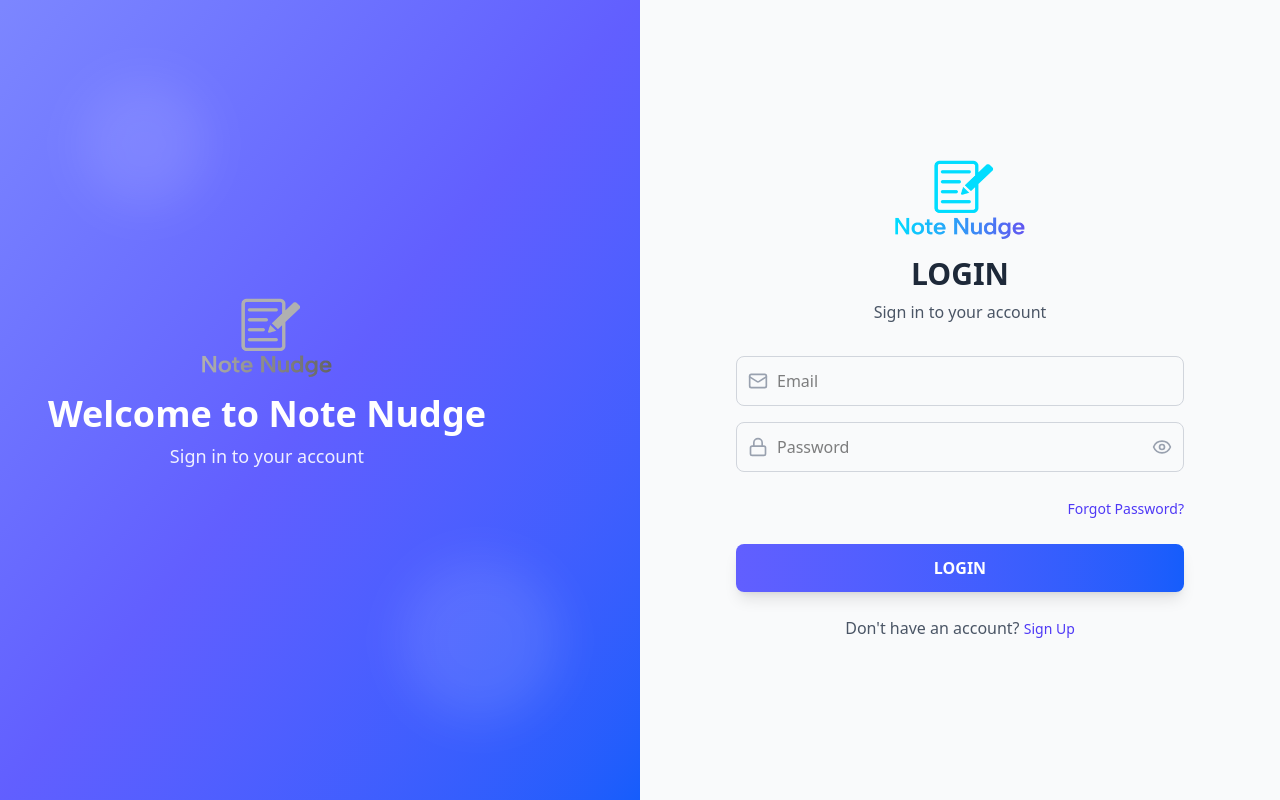
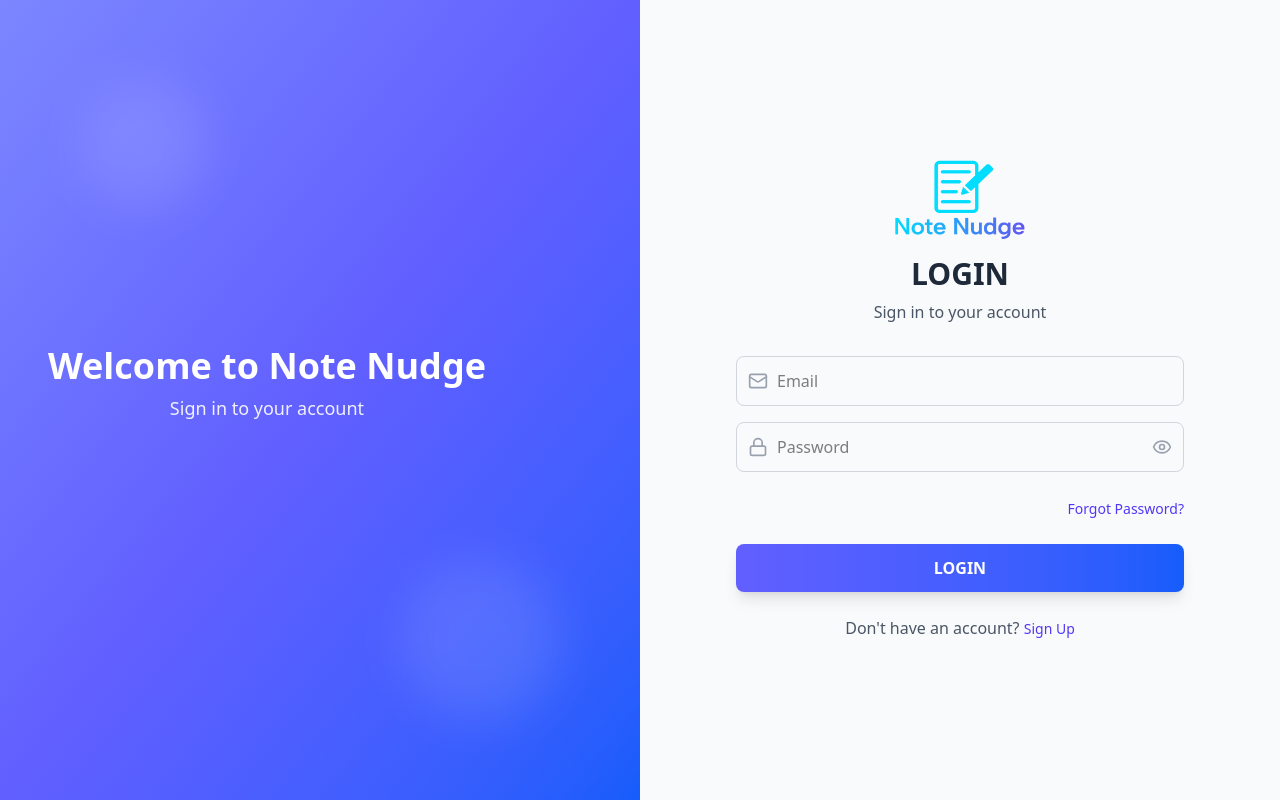
Before and after one commit to seansalabsab/Taskdumpster, a React (Vite) app: page / in a window 1280 px wide. Built offline with nearby package versions, Linux system fonts and the light colour scheme; a web font is replaced by a local one.

Commit message:
bawas ng logo

```diff
--- a/src/AuthScreen.jsx
+++ b/src/AuthScreen.jsx
@@ -73,13 +73,6 @@ export default function AuthScreen({ onAuthSuccess }) {
         <div className="absolute inset-0 bg-gradient-to-br from-indigo-400/90 via-indigo-500/90 to-blue-600/90"></div>
         <div className="relative z-10 flex flex-col justify-center items-center text-white p-12">
           <div className="mb-8 text-center">
-            <div className="flex justify-center">
-              <img
-            src="/NNlogogr.png"
-            alt="Note Nudge Logo"
-            className="w-33 h-20 mb-4"
-            />
-            </div>
             <h1 className="text-4xl font-bold mb-2">Welcome to Note Nudge</h1>
             <p className="text-lg text-white/90">
               {isRegister ? "Create an account to start managing tasks" : "Sign in to your account"}
```
